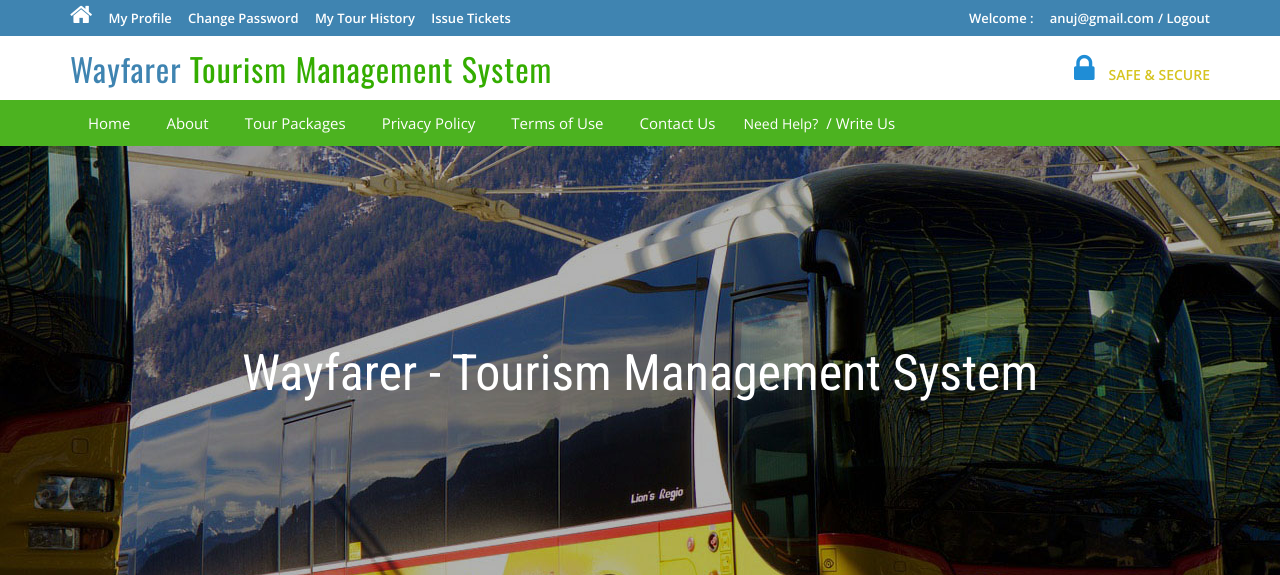
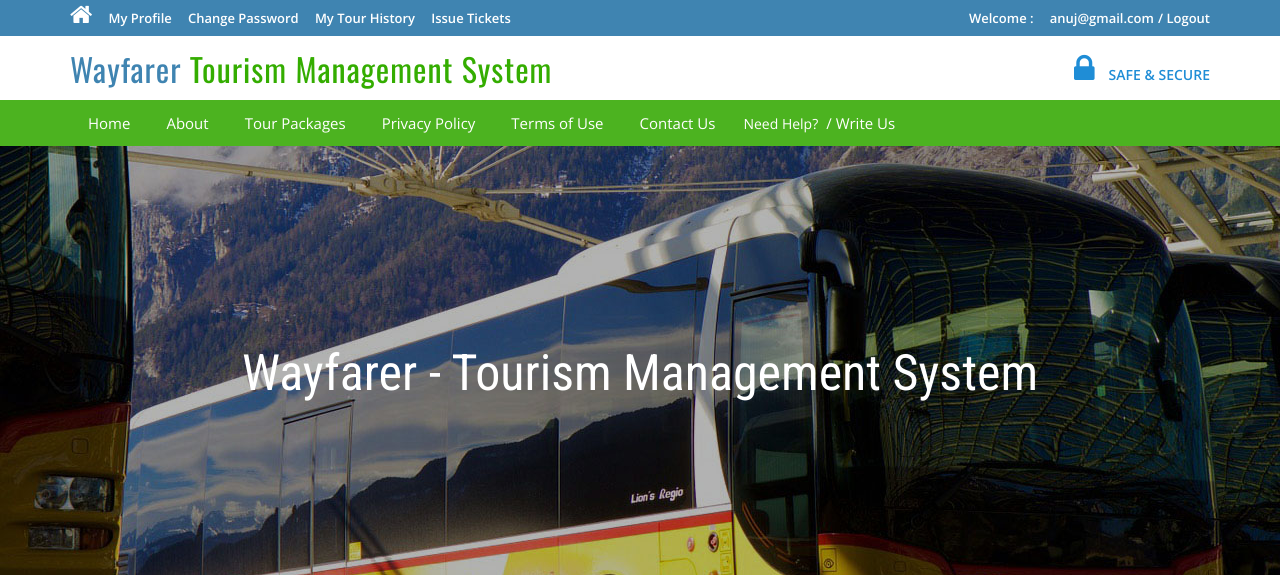
Before and after one commit to AdrinKJ/mini-proj-main, a PHP site: page / in a window 1280 px wide. Shown: the top 575 px of the page. Run offline with PHP 8.4, Linux system fonts and the light colour scheme; a user stored in the database is signed in; data comes from the database, SQL or seed files in the repository.

Commit message:
Just to test the packages issue

```diff
--- a/tms/css/style.css
+++ b/tms/css/style.css
@@ -118,7 +118,7 @@ li.ned,li.wrt,li.tol{
     margin-top: 7px;
 }
 .securetxt {
-    color: #d6c41f;
+    color: #1f8dd6;
     line-height: 18px;
     margin-top: 0px;
 	font-size: 14px;
```
